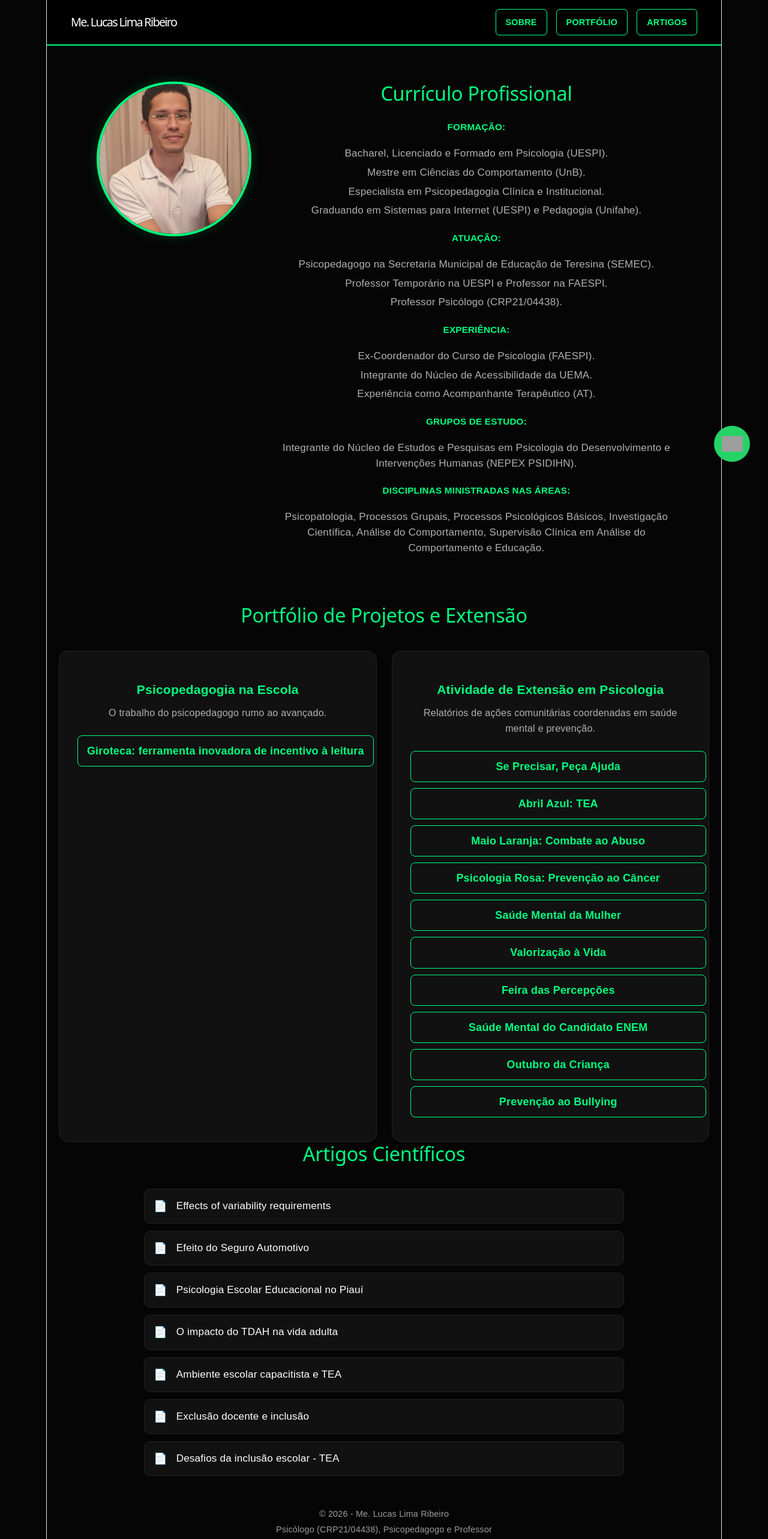
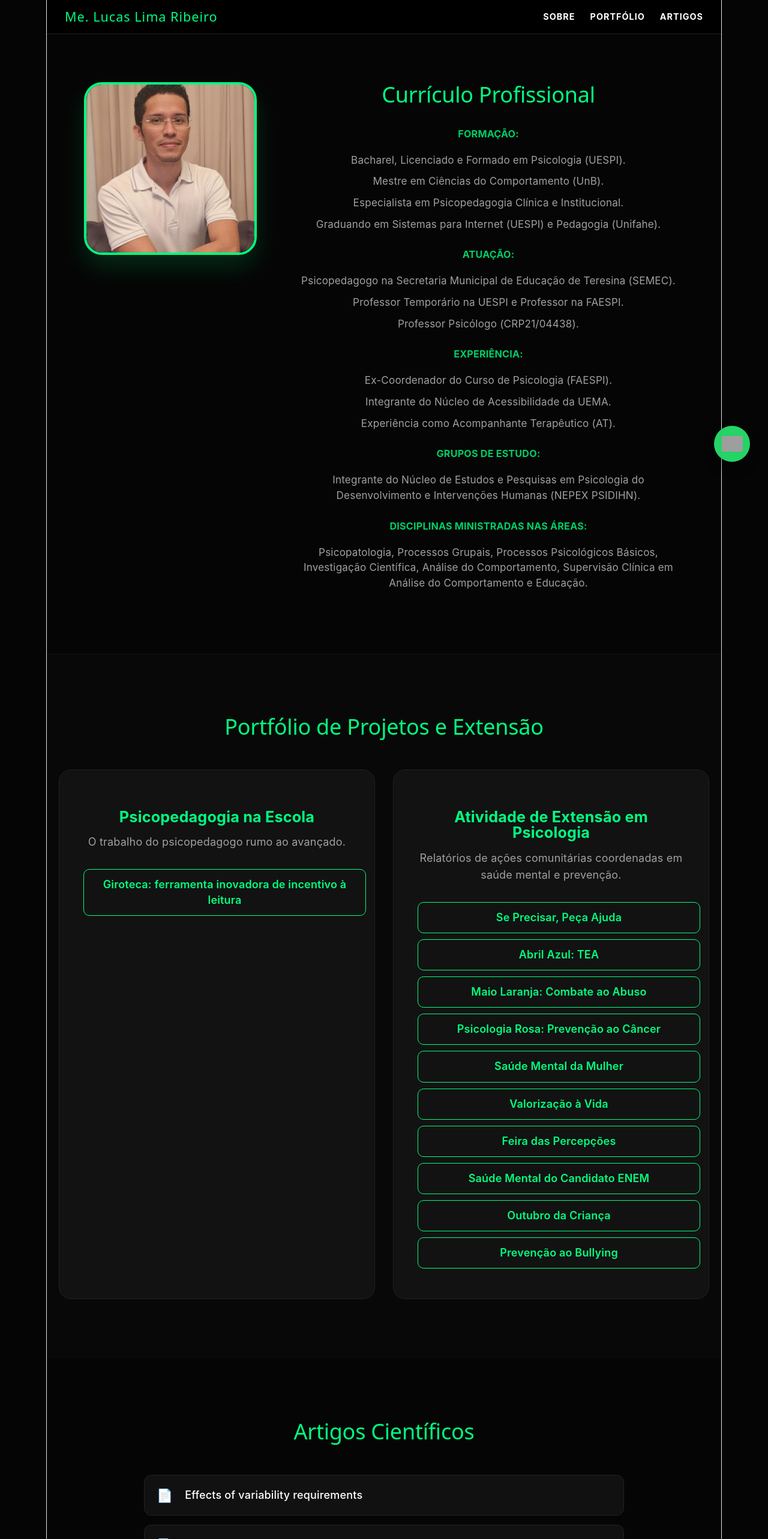
Before and after one commit to psilucaslima/portfolio-react, a React (Vite) app: page / in a window 1280 px wide. Shown: the top 2566 px of the page at 60% size. Built offline with nearby package versions, Linux system fonts and the light colour scheme; grey boxes are pictures that could not be loaded.

Commit message:
Update App.css

```diff
--- a/src/App.css
+++ b/src/App.css
@@ -1,77 +1,98 @@
 :root {
   --primary: #00FF7F;
   --bg-dark: #050505;
-  --bg-card: #111111;
+  --bg-card: #121212;
   --text-main: #ffffff;
-  --text-muted: #b0b0b0;
+  --text-muted: #a0a0a0;
 }
 
-html { scroll-behavior: smooth; scroll-padding-top: 100px; }
-body { margin: 0; background-color: var(--bg-dark); color: var(--text-main); font-family: sans-serif; }
+html { scroll-behavior: smooth; scroll-padding-top: 80px; }
+body { margin: 0; background-color: var(--bg-dark); color: var(--text-main); font-family: 'Inter', sans-serif; }
 
 .container { max-width: 1100px; margin: 0 auto; padding: 0 20px; }
 
 /* NAVBAR */
 .navbar {
-  position: sticky; top: 0; background: rgba(0,0,0,0.95);
-  border-bottom: 2px solid var(--primary); z-index: 1000; padding: 15px 0;
+  position: sticky; top: 0; background: rgba(0,0,0,0.9);
+  backdrop-filter: blur(10px); border-bottom: 1px solid #222; z-index: 1000;
+  padding: 15px 0;
 }
 .nav-container {
-  display: flex; justify-content: space-between; align-items: center; padding: 0 40px;
+  max-width: 1200px; margin: 0 auto; display: flex;
+  justify-content: space-between; align-items: center; padding: 0 30px;
 }
-.navbar h1 { font-size: 1.1rem; margin: 0; color: white; }
-.nav-menu { display: flex; gap: 15px; }
+.navbar h1 { font-size: 1.2rem; margin: 0; letter-spacing: 1px; color: var(--primary); }
+.nav-menu { display: flex; gap: 25px; }
 .nav-menu a {
-  text-decoration: none; color: var(--primary); font-size: 0.8rem; font-weight: bold;
-  padding: 8px 16px; border: 1px solid var(--primary); border-radius: 6px; transition: 0.3s;
+  text-decoration: none; color: white; font-size: 0.8rem; font-weight: 700;
+  letter-spacing: 1px; transition: 0.3s;
 }
-.nav-menu a:hover { background: var(--primary); color: #000; }
+.nav-menu a:hover { color: var(--primary); }
 
 /* HERO SECTION */
-.hero-section { padding: 60px 0; }
+.hero-section { padding: 80px 0; border-bottom: 1px solid #111; }
 .hero-content {
-  display: flex; gap: 50px; align-items: flex-start; justify-content: center; flex-wrap: wrap;
+  display: flex; gap: 60px; align-items: flex-start;
+  justify-content: center; flex-wrap: wrap; max-width: 1000px; margin: 0 auto;
 }
 .hero-img {
-  width: 250px; height: 250px; border-radius: 50% !important; object-fit: cover;
-  border: 4px solid var(--primary); box-shadow: 0 0 20px rgba(0,255,127,0.2);
+  width: 280px; height: 280px; border-radius: 30px; object-fit: cover;
+  border: 4px solid var(--primary); box-shadow: 0 20px 40px rgba(0,255,127,0.15);
 }
-.hero-text { flex: 1; min-width: 320px; max-width: 650px; }
-.section-title { font-size: 1.8rem; color: var(--primary); margin-bottom: 25px; }
-.section-title.central { text-align: center; margin-bottom: 40px; }
+.hero-text { flex: 1; min-width: 300px; }
+.section-title { font-size: 2rem; color: var(--primary); margin-bottom: 30px; }
+.section-title.central { text-align: center; margin-bottom: 50px; }
 
-.cv-block { margin-bottom: 20px; }
-.cv-block h3 { font-size: 0.85rem; color: var(--primary); margin-bottom: 8px; font-weight: bold; }
+.cv-block { margin-bottom: 25px; }
+.cv-block h3 { font-size: 0.9rem; color: var(--primary); margin-bottom: 10px; opacity: 0.8; }
 .cv-block ul { list-style: none; padding: 0; }
-.cv-block li { margin-bottom: 6px; color: var(--text-muted); font-size: 0.95rem; line-height: 1.5; }
+.cv-block li { margin-bottom: 10px; color: var(--text-muted); font-size: 0.95rem; line-height: 1.5; }
 
-/* PROJECTS GRID */
-.projects-grid { display: grid; grid-template-columns: repeat(auto-fit, minmax(320px, 1fr)); gap: 25px; }
-.project-card { background: var(--bg-card); padding: 30px; border-radius: 15px; border: 1px solid #222; }
-.project-card h3 { color: var(--primary); margin-bottom: 12px; }
-.project-card p { color: var(--text-muted); font-size: 0.9rem; margin-bottom: 25px; }
+/* PROJECTS */
+.portfolio-section { padding: 100px 0; background: #080808; }
+.projects-grid { display: grid; grid-template-columns: repeat(auto-fit, minmax(350px, 1fr)); gap: 30px; }
+.project-card {
+  background: var(--bg-card); padding: 40px; border-radius: 20px;
+  border: 1px solid #222; transition: 0.3s;
+}
+.project-card:hover { border-color: var(--primary); transform: translateY(-5px); }
+.project-card h3 { color: var(--primary); margin-bottom: 15px; font-size: 1.4rem; }
+.project-card p { color: var(--text-muted); line-height: 1.6; margin-bottom: 30px; }
 
 .btn-action {
-  display: block; width: 100%; padding: 12px; text-align: center; border: 1px solid var(--primary);
-  color: var(--primary); text-decoration: none; border-radius: 8px; font-weight: bold; margin-bottom: 10px; transition: 0.3s;
+  display: block; width: 100%; padding: 12px; text-align: center;
+  background: transparent; border: 1px solid var(--primary); color: var(--primary);
+  text-decoration: none; border-radius: 10px; font-weight: 600; margin-bottom: 10px; transition: 0.3s;
 }
 .btn-action:hover { background: var(--primary); color: #000; }
 
 /* ARTICLES */
-.articles-list { display: flex; flex-direction: column; gap: 12px; max-width: 800px; margin: 0 auto; }
+.articles-section { padding: 100px 0; }
+.articles-list { display: flex; flex-direction: column; gap: 15px; max-width: 800px; margin: 0 auto; }
 .article-item {
-  display: flex; align-items: center; gap: 15px; padding: 15px; background: #111;
-  border-radius: 10px; text-decoration: none; border: 1px solid #222; transition: 0.3s;
+  display: flex; align-items: center; gap: 20px; padding: 20px;
+  background: #111; border-radius: 12px; text-decoration: none;
+  border: 1px solid #222; transition: 0.3s;
 }
-.article-item:hover { border-color: var(--primary); transform: translateX(10px); }
-.article-name { color: white; font-size: 0.95rem; }
+.article-item:hover { background: #1a1a1a; border-color: var(--primary); padding-left: 30px; }
+.article-name { color: white; font-weight: 500; }
+.article-icon { font-size: 1.2rem; }
 
 /* WHATSAPP FLOAT */
 .whatsapp-link {
-  position: fixed; bottom: 30px; right: 30px; background: #25d366; width: 60px; height: 60px;
-  border-radius: 50%; display: flex; align-items: center; justify-content: center; z-index: 2000; transition: 0.3s;
+  position: fixed; bottom: 30px; right: 30px; background: #25d366;
+  width: 60px; height: 60px; border-radius: 50%; display: flex;
+  align-items: center; justify-content: center; box-shadow: 0 10px 20px rgba(0,0,0,0.3);
+  z-index: 2000; transition: 0.3s;
 }
+.whatsapp-link:hover { transform: scale(1.1); box-shadow: 0 15px 30px rgba(37,211,102,0.4); }
 .whatsapp-link img { width: 35px; }
-.whatsapp-link:hover { transform: scale(1.1); }
 
-footer { padding: 50px 0; text-align: center; opacity: 0.6; font-size: 0.8rem; }
+footer { padding: 60px 0; text-align: center; border-top: 1px solid #111; }
+.footer-sub { color: var(--text-muted); font-size: 0.8rem; margin-top: 5px; }
+
+@media (max-width: 768px) {
+  .nav-container { flex-direction: column; gap: 15px; }
+  .hero-content { flex-direction: column; align-items: center; text-align: center; }
+  .hero-text { text-align: left; }
+}
```
